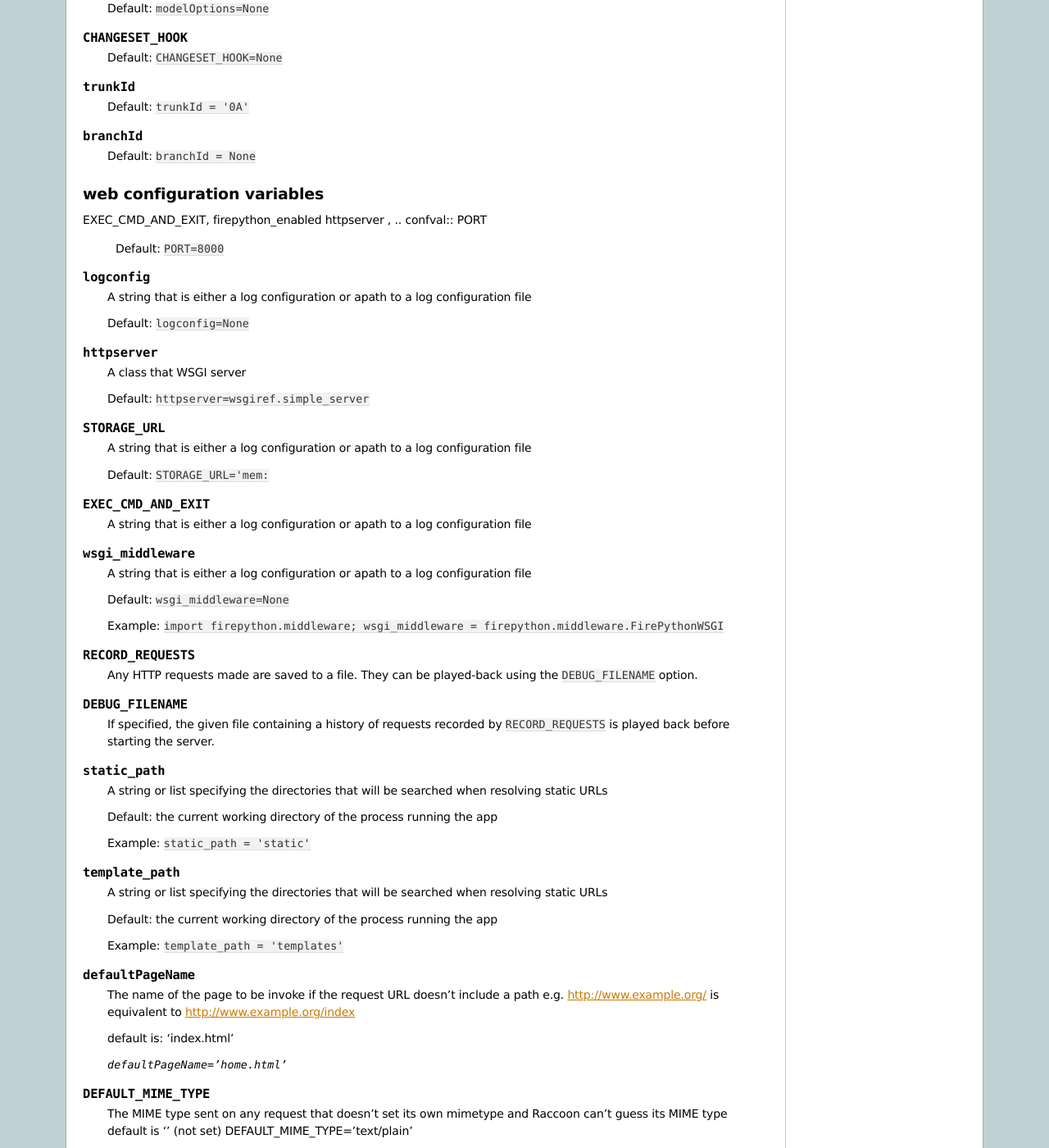
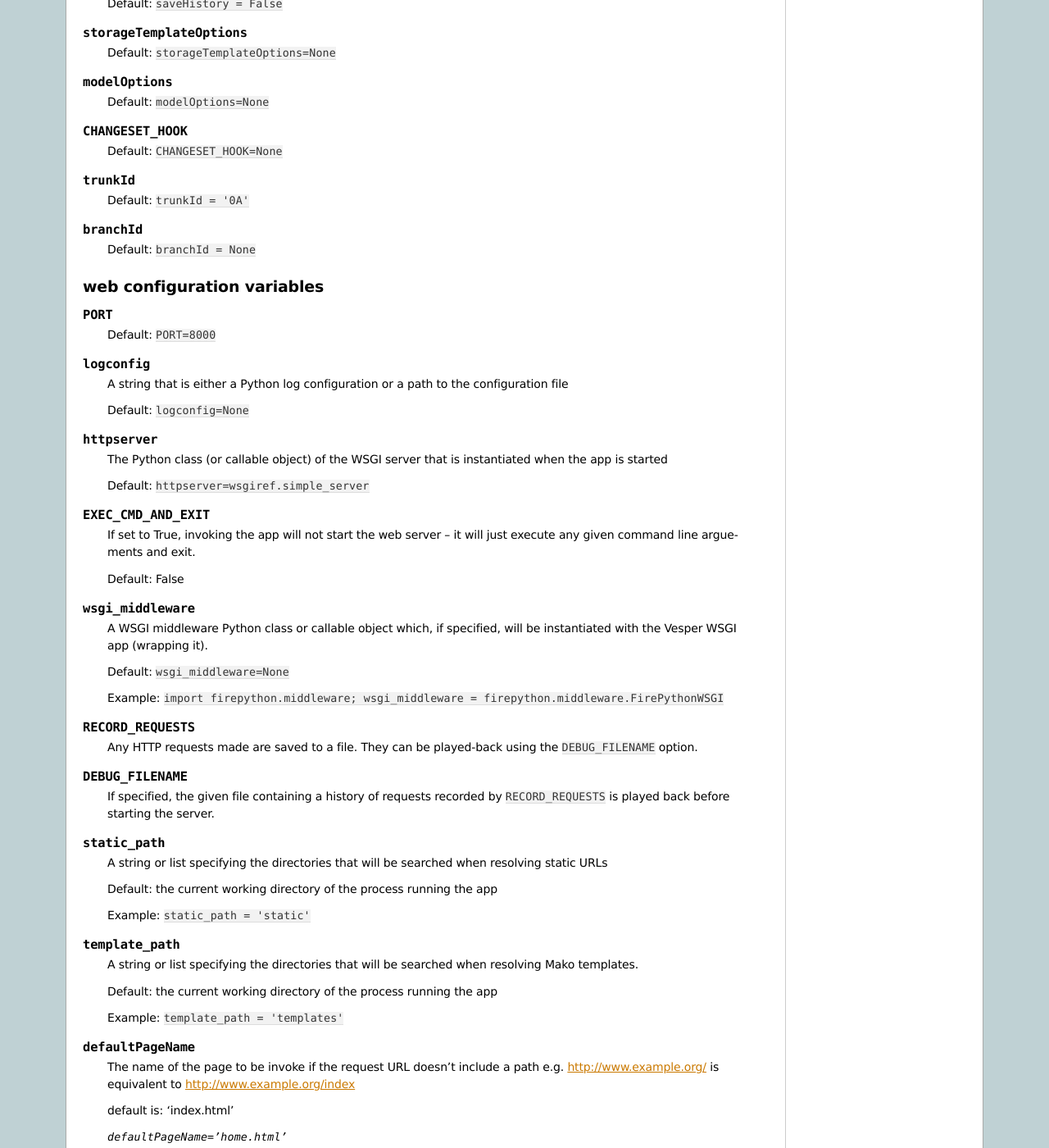
Before and after one commit to onecommons/vesper, a Sphinx documentation site: the page built from doc/source/configvars.rst, in a window 1280 px wide and 1400 px high, scrolled down 1660 px. Shown: the whole window at 82% size. Built offline with Sphinx 7.4.7, drawn with Linux system fonts in a browser that asks for light colours; some of the changed text lies outside the part shown.

Commit message:
clean up config doc some more

```diff
--- a/doc/source/configvars.rst
+++ b/doc/source/configvars.rst
@@ -19,6 +19,13 @@ datastore configuration variables
     Default: 'http://' + socket.getfqdn() + '/'
 
     Example: ``model_uri='http://example.com/'``
+
+.. confval:: STORAGE_URL
+
+  A pseudo-URL that describes the connection to the data store.
+  Todo: document how this overrides STORAGE_PATH and modelFactory
+
+  Default: ``STORAGE_URL='mem:``
 
 .. confval:: STORAGE_PATH
 
@@ -117,37 +124,34 @@ datastore configuration variables
 web configuration variables
 =================================
 
-EXEC_CMD_AND_EXIT, firepython_enabled
-httpserver ,
 .. confval:: PORT
 
     Default: ``PORT=8000``
 
 .. confval:: logconfig
 
-   A string that is either a log configuration or apath to a log configuration file
+   A string that is either a Python log configuration or a path to the configuration file
 
    Default: ``logconfig=None``
 
 .. confval:: httpserver
 
-  A class that WSGI server
+  The Python class (or callable object) of the WSGI server that is instantiated
+  when the app is started
 
   Default: ``httpserver=wsgiref.simple_server``
 
-.. confval:: STORAGE_URL
-
-  A string that is either a log configuration or apath to a log configuration file
-
-  Default: ``STORAGE_URL='mem:``
-
 .. confval:: EXEC_CMD_AND_EXIT
 
-  A string that is either a log configuration or apath to a log configuration file
+  If set to True, invoking the app will not start the web server -- it will just execute
+  any given command line arguements and exit.
+
+  Default: False
 
 .. confval:: wsgi_middleware
 
-   A string that is either a log configuration or apath to a log configuration file
+   A WSGI middleware Python class or callable object which, if specified, will be instantiated
+   with the Vesper WSGI app (wrapping it).
 
    Default: ``wsgi_middleware=None``
 
@@ -173,7 +177,7 @@ httpserver ,
 
 .. confval:: template_path
 
-    A string or list specifying the directories that will be searched when resolving static URLs
+    A string or list specifying the directories that will be searched when resolving Mako templates.
 
     Default: the current working directory of the process running the app
 
```
